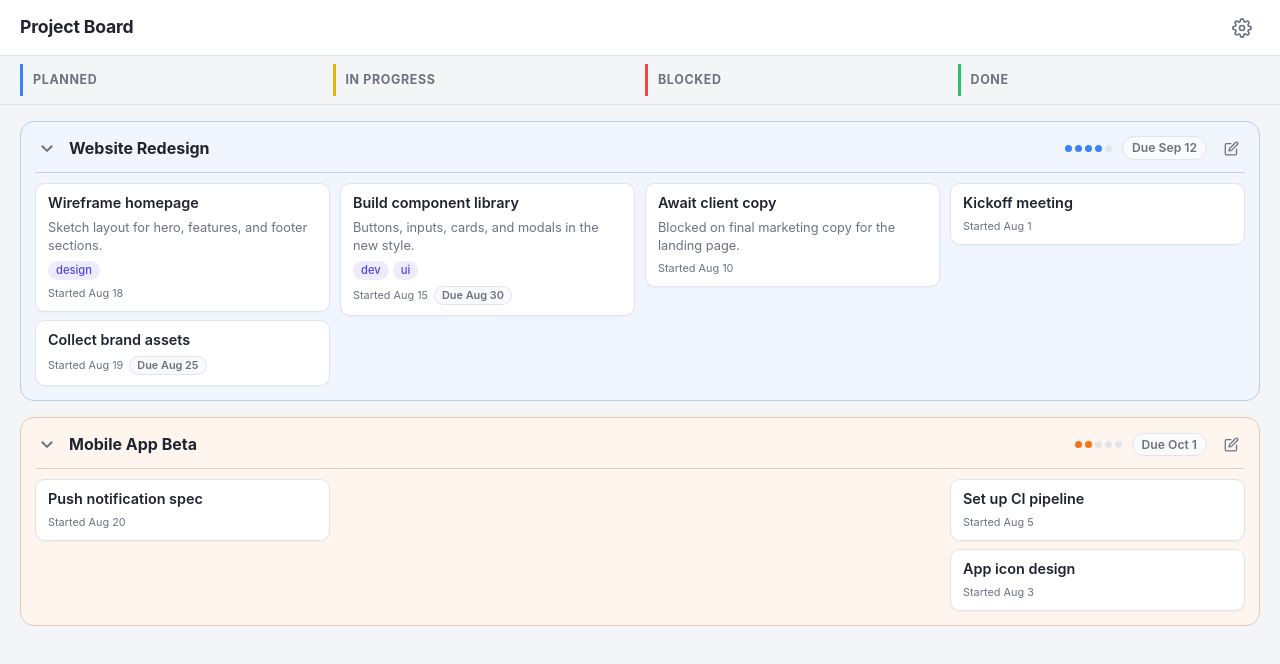
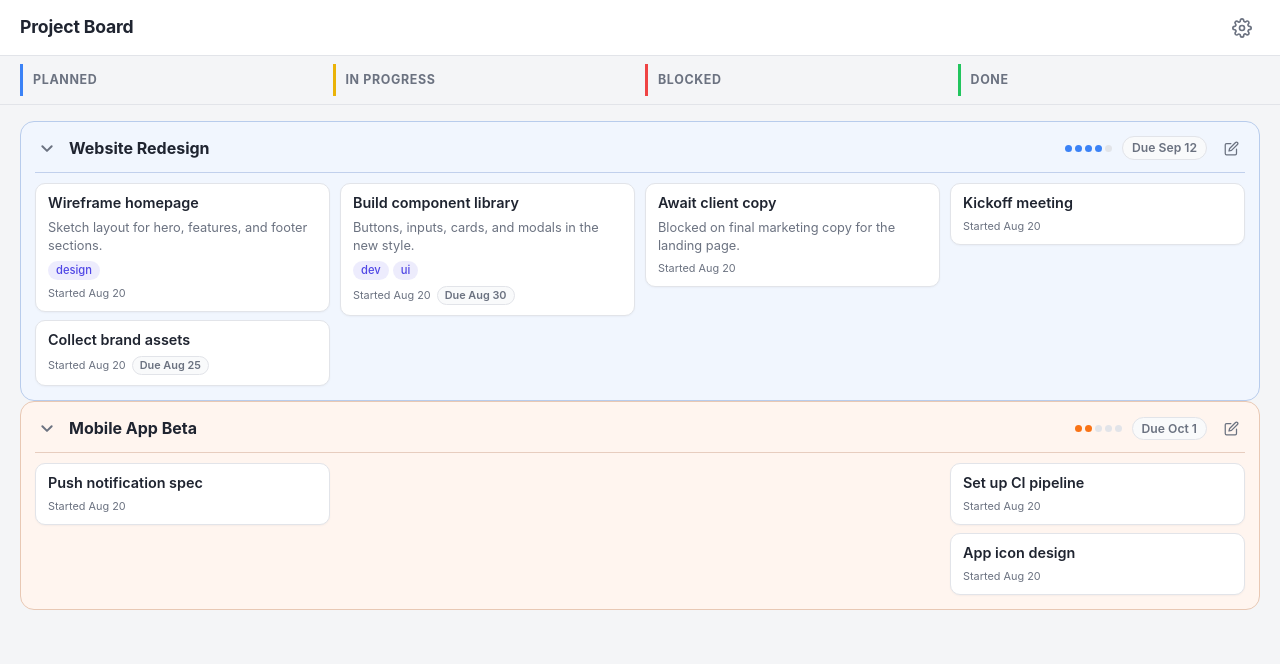
Before and after one commit to RodrigoSDU/local_board, a plain HTML site: page index.html in a window 1280 px wide. Drawn offline with Linux system fonts and the light colour scheme.

Commit message:
Render projects and cards from stored data
render.js builds project rows and cards from state.js, replacing the
hardcoded sample markup from the scaffold. main.js boots the app,
seeding two sample projects on first run so the board isn't empty
before project creation exists. All user text renders via textContent;
the only innerHTML use is for two fixed, non-user SVG icon strings.

Co-Authored-By: Claude Sonnet 5 <noreply@anthropic.com>

```diff
--- a/index.html
+++ b/index.html
@@ -28,102 +28,15 @@
   </div>
 
   <main class="board" id="board">
-
-    <!-- Sample project row (placeholder content for layout verification) -->
-    <section class="project-row" style="--row-color:#3b82f6">
-      <div class="project-row-header">
-        <button class="collapse-btn" title="Collapse" aria-label="Collapse project">
-          <svg width="14" height="14" viewBox="0 0 12 12" fill="none"><path d="M2 4.5l4 4 4-4" stroke="currentColor" stroke-width="1.7" stroke-linecap="round" stroke-linejoin="round"/></svg>
-        </button>
-        <span class="project-name">Website Redesign</span>
-        <span class="priority-dots" title="Priority 4 of 5">
-          <span class="dot filled"></span><span class="dot filled"></span><span class="dot filled"></span><span class="dot filled"></span><span class="dot"></span>
-        </span>
-        <span class="due-chip">Due Sep 12</span>
-        <button class="icon-btn small" title="Edit project" aria-label="Edit project">
-          <svg width="15" height="15" viewBox="0 0 24 24" fill="none" stroke="currentColor" stroke-width="2" stroke-linecap="round" stroke-linejoin="round"><path d="M11 4H4a2 2 0 0 0-2 2v14a2 2 0 0 0 2 2h14a2 2 0 0 0 2-2v-7"></path><path d="M18.5 2.5a2.12 2.12 0 0 1 3 3L12 15l-4 1 1-4 9.5-9.5z"></path></svg>
-        </button>
-      </div>
-      <div class="project-row-body">
-        <div class="cell" data-stage="planned">
-          <article class="card">
-            <h3 class="card-title">Wireframe homepage</h3>
-            <p class="card-desc">Sketch layout for hero, features, and footer sections.</p>
-            <div class="card-tags"><span class="tag">design</span></div>
-            <div class="card-meta"><span class="card-start">Started Aug 18</span></div>
-          </article>
-          <article class="card">
-            <h3 class="card-title">Collect brand assets</h3>
-            <div class="card-meta"><span class="card-start">Started Aug 19</span><span class="due-chip small">Due Aug 25</span></div>
-          </article>
-        </div>
-        <div class="cell" data-stage="in_progress">
-          <article class="card">
-            <h3 class="card-title">Build component library</h3>
-            <p class="card-desc">Buttons, inputs, cards, and modals in the new style.</p>
-            <div class="card-tags"><span class="tag">dev</span><span class="tag">ui</span></div>
-            <div class="card-meta"><span class="card-start">Started Aug 15</span><span class="due-chip small">Due Aug 30</span></div>
-          </article>
-        </div>
-        <div class="cell" data-stage="blocked">
-          <article class="card">
-            <h3 class="card-title">Await client copy</h3>
-            <p class="card-desc">Blocked on final marketing copy for the landing page.</p>
-            <div class="card-meta"><span class="card-start">Started Aug 10</span></div>
-          </article>
-        </div>
-        <div class="cell" data-stage="done">
-          <article class="card">
-            <h3 class="card-title">Kickoff meeting</h3>
-            <div class="card-meta"><span class="card-start">Started Aug 1</span></div>
-          </article>
-        </div>
-      </div>
-    </section>
-
-    <!-- Sample project row 2 -->
-    <section class="project-row" style="--row-color:#f97316">
-      <div class="project-row-header">
-        <button class="collapse-btn" title="Collapse" aria-label="Collapse project">
-          <svg width="14" height="14" viewBox="0 0 12 12" fill="none"><path d="M2 4.5l4 4 4-4" stroke="currentColor" stroke-width="1.7" stroke-linecap="round" stroke-linejoin="round"/></svg>
-        </button>
-        <span class="project-name">Mobile App Beta</span>
-        <span class="priority-dots" title="Priority 2 of 5">
-          <span class="dot filled"></span><span class="dot filled"></span><span class="dot"></span><span class="dot"></span><span class="dot"></span>
-        </span>
-        <span class="due-chip">Due Oct 1</span>
-        <button class="icon-btn small" title="Edit project" aria-label="Edit project">
-          <svg width="15" height="15" viewBox="0 0 24 24" fill="none" stroke="currentColor" stroke-width="2" stroke-linecap="round" stroke-linejoin="round"><path d="M11 4H4a2 2 0 0 0-2 2v14a2 2 0 0 0 2 2h14a2 2 0 0 0 2-2v-7"></path><path d="M18.5 2.5a2.12 2.12 0 0 1 3 3L12 15l-4 1 1-4 9.5-9.5z"></path></svg>
-        </button>
-      </div>
-      <div class="project-row-body">
-        <div class="cell" data-stage="planned">
-          <article class="card">
-            <h3 class="card-title">Push notification spec</h3>
-            <div class="card-meta"><span class="card-start">Started Aug 20</span></div>
-          </article>
-        </div>
-        <div class="cell" data-stage="in_progress"></div>
-        <div class="cell" data-stage="blocked"></div>
-        <div class="cell" data-stage="done">
-          <article class="card">
-            <h3 class="card-title">Set up CI pipeline</h3>
-            <div class="card-meta"><span class="card-start">Started Aug 5</span></div>
-          </article>
-          <article class="card">
-            <h3 class="card-title">App icon design</h3>
-            <div class="card-meta"><span class="card-start">Started Aug 3</span></div>
-          </article>
-        </div>
-      </div>
-    </section>
+    <div class="project-list" id="project-list"></div>
 
     <!-- Empty state, shown when there are no projects -->
-    <div class="empty-state" hidden>
+    <div class="empty-state" id="empty-state" hidden>
       <p>No projects yet.</p>
       <p class="empty-state-sub">Use the gear icon to add your first project.</p>
     </div>
+  </main>
 
-  </main>
+  <script type="module" src="js/main.js"></script>
 </body>
 </html>
--- /dev/null
+++ b/js/main.js
@@ -0,0 +1,35 @@
+import { init, getProjects, createProject, createCard } from './state.js';
+import { render } from './render.js';
+
+// First-run only: gives the board something to look at instead of the
+// empty state. Once a real project exists this never runs again.
+function seedSampleDataIfEmpty() {
+  if (getProjects().length > 0) return;
+
+  const site = createProject({
+    name: 'Website Redesign',
+    summary: 'Refresh the marketing site design and content.',
+    dueDate: '2026-09-12',
+    priority: 4,
+    color: '#3b82f6',
+  });
+  createCard({ projectId: site.id, status: 'planned', title: 'Wireframe homepage', description: 'Sketch layout for hero, features, and footer sections.', tags: ['design'] });
+  createCard({ projectId: site.id, status: 'planned', title: 'Collect brand assets', dueDate: '2026-08-25' });
+  createCard({ projectId: site.id, status: 'in_progress', title: 'Build component library', description: 'Buttons, inputs, cards, and modals in the new style.', tags: ['dev', 'ui'], dueDate: '2026-08-30' });
+  createCard({ projectId: site.id, status: 'blocked', title: 'Await client copy', description: 'Blocked on final marketing copy for the landing page.' });
+  createCard({ projectId: site.id, status: 'done', title: 'Kickoff meeting' });
+
+  const app = createProject({
+    name: 'Mobile App Beta',
+    dueDate: '2026-10-01',
+    priority: 2,
+    color: '#f97316',
+  });
+  createCard({ projectId: app.id, status: 'planned', title: 'Push notification spec' });
+  createCard({ projectId: app.id, status: 'done', title: 'Set up CI pipeline' });
+  createCard({ projectId: app.id, status: 'done', title: 'App icon design' });
+}
+
+init();
+seedSampleDataIfEmpty();
+render();
--- /dev/null
+++ b/js/render.js
@@ -0,0 +1,148 @@
+// Renders the current state (projects/cards) into #project-list. Every
+// piece of user-controlled text goes through textContent -- never
+// innerHTML -- so there is no way for a project/card field to inject
+// markup. The two innerHTML uses below are fixed, hardcoded icon strings
+// with no user input in them.
+
+import { getProjects, getCardsForCell, STAGES } from './state.js';
+
+const projectListEl = document.getElementById('project-list');
+const emptyStateEl = document.getElementById('empty-state');
+
+const dateFmt = new Intl.DateTimeFormat('en-US', { month: 'short', day: 'numeric' });
+
+function formatDate(iso) {
+  if (!iso) return '';
+  const d = new Date(iso);
+  return Number.isNaN(d.getTime()) ? '' : dateFmt.format(d);
+}
+
+const CHEVRON_SVG = '<svg width="14" height="14" viewBox="0 0 12 12" fill="none"><path d="M2 4.5l4 4 4-4" stroke="currentColor" stroke-width="1.7" stroke-linecap="round" stroke-linejoin="round"/></svg>';
+const PENCIL_SVG = '<svg width="15" height="15" viewBox="0 0 24 24" fill="none" stroke="currentColor" stroke-width="2" stroke-linecap="round" stroke-linejoin="round"><path d="M11 4H4a2 2 0 0 0-2 2v14a2 2 0 0 0 2 2h14a2 2 0 0 0 2-2v-7"></path><path d="M18.5 2.5a2.12 2.12 0 0 1 3 3L12 15l-4 1 1-4 9.5-9.5z"></path></svg>';
+
+function buildCard(card) {
+  const el = document.createElement('article');
+  el.className = 'card';
+  el.dataset.id = card.id;
+
+  const title = document.createElement('h3');
+  title.className = 'card-title';
+  title.textContent = card.title;
+  el.appendChild(title);
+
+  if (card.description) {
+    const desc = document.createElement('p');
+    desc.className = 'card-desc';
+    desc.textContent = card.description;
+    el.appendChild(desc);
+  }
+
+  if (card.tags && card.tags.length) {
+    const tagsWrap = document.createElement('div');
+    tagsWrap.className = 'card-tags';
+    for (const t of card.tags) {
+      const tag = document.createElement('span');
+      tag.className = 'tag';
+      tag.textContent = t;
+      tagsWrap.appendChild(tag);
+    }
+    el.appendChild(tagsWrap);
+  }
+
+  const meta = document.createElement('div');
+  meta.className = 'card-meta';
+  const start = document.createElement('span');
+  start.className = 'card-start';
+  start.textContent = `Started ${formatDate(card.startDate)}`;
+  meta.appendChild(start);
+  if (card.dueDate) {
+    const due = document.createElement('span');
+    due.className = 'due-chip small';
+    due.textContent = `Due ${formatDate(card.dueDate)}`;
+    meta.appendChild(due);
+  }
+  el.appendChild(meta);
+
+  return el;
+}
+
+function buildPriorityDots(priority) {
+  const wrap = document.createElement('span');
+  wrap.className = 'priority-dots';
+  wrap.title = `Priority ${priority} of 5`;
+  for (let i = 1; i <= 5; i++) {
+    const dot = document.createElement('span');
+    dot.className = 'dot' + (i <= priority ? ' filled' : '');
+    wrap.appendChild(dot);
+  }
+  return wrap;
+}
+
+function buildProjectRow(project) {
+  const section = document.createElement('section');
+  section.className = 'project-row';
+  section.dataset.id = project.id;
+  section.style.setProperty('--row-color', project.color);
+
+  const header = document.createElement('div');
+  header.className = 'project-row-header';
+
+  const collapseBtn = document.createElement('button');
+  collapseBtn.className = 'collapse-btn';
+  collapseBtn.title = 'Collapse';
+  collapseBtn.setAttribute('aria-label', 'Collapse project');
+  collapseBtn.innerHTML = CHEVRON_SVG;
+  header.appendChild(collapseBtn);
+
+  const name = document.createElement('span');
+  name.className = 'project-name';
+  name.textContent = project.name;
+  header.appendChild(name);
+
+  header.appendChild(buildPriorityDots(project.priority));
+
+  if (project.dueDate) {
+    const due = document.createElement('span');
+    due.className = 'due-chip';
+    due.textContent = `Due ${formatDate(project.dueDate)}`;
+    header.appendChild(due);
+  }
+
+  const editBtn = document.createElement('button');
+  editBtn.className = 'icon-btn small';
+  editBtn.title = 'Edit project';
+  editBtn.setAttribute('aria-label', 'Edit project');
+  editBtn.innerHTML = PENCIL_SVG;
+  header.appendChild(editBtn);
+
+  section.appendChild(header);
+
+  const body = document.createElement('div');
+  body.className = 'project-row-body';
+  for (const stage of STAGES) {
+    const cell = document.createElement('div');
+    cell.className = 'cell';
+    cell.dataset.stage = stage.key;
+    for (const card of getCardsForCell(project.id, stage.key)) {
+      cell.appendChild(buildCard(card));
+    }
+    body.appendChild(cell);
+  }
+  section.appendChild(body);
+
+  return section;
+}
+
+export function render() {
+  const projects = getProjects();
+  projectListEl.innerHTML = '';
+
+  if (projects.length === 0) {
+    emptyStateEl.hidden = false;
+    return;
+  }
+  emptyStateEl.hidden = true;
+  for (const project of projects) {
+    projectListEl.appendChild(buildProjectRow(project));
+  }
+}
```
